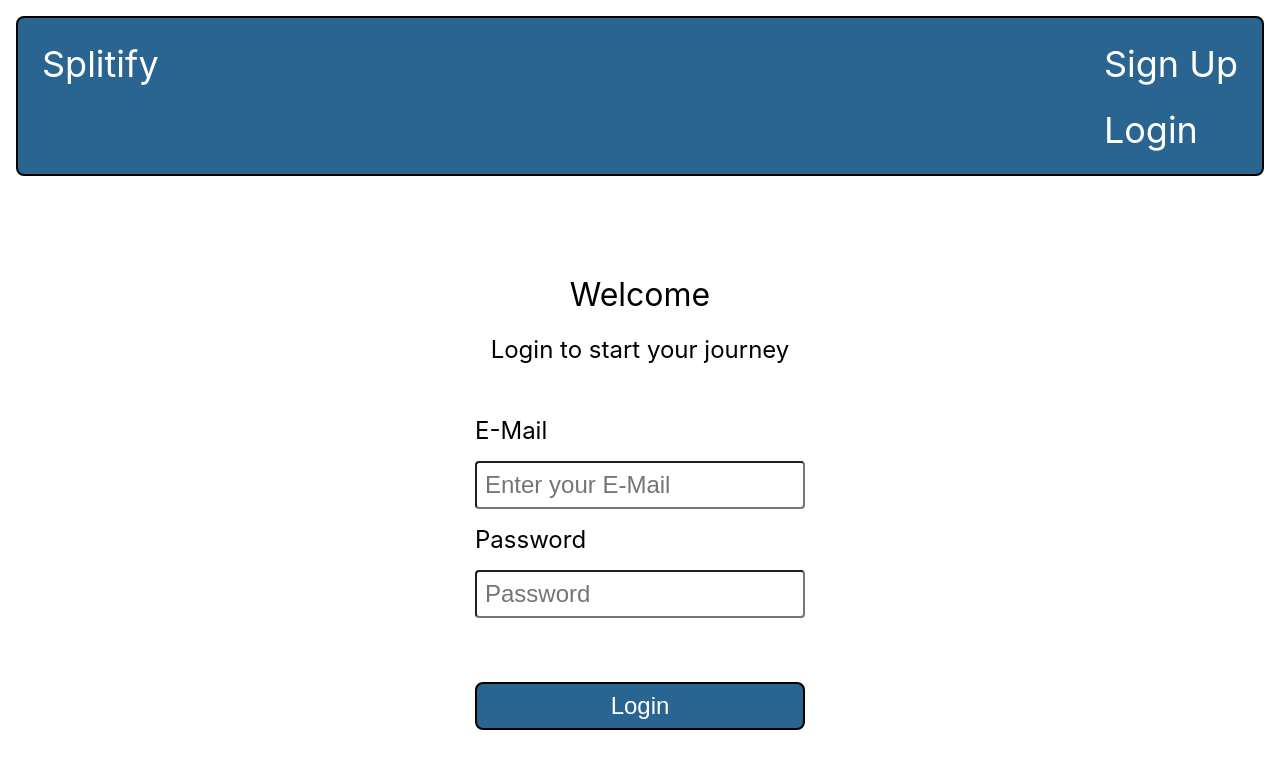
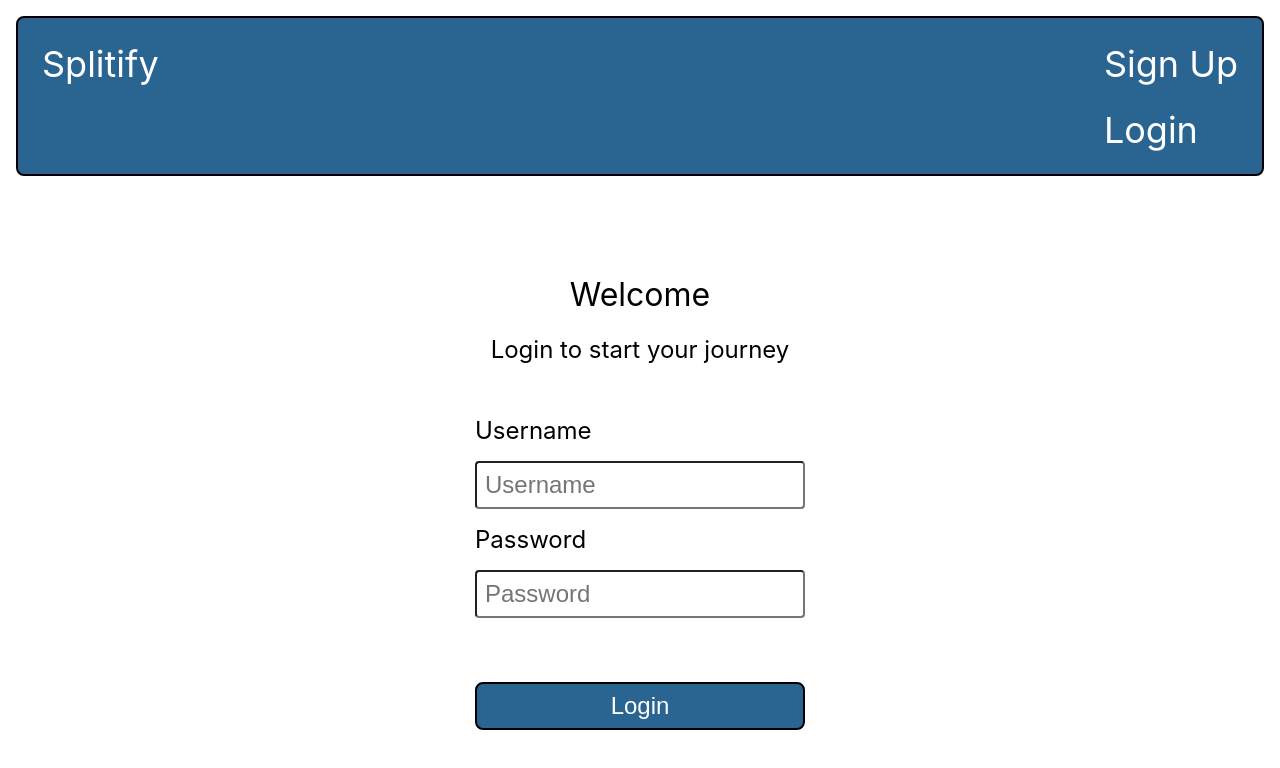
Before and after one commit to flo951/final-project-upleveled, a Next.js app: page /login in a window 1280 px wide. Shown: the top 768 px of the page. Built offline with nearby package versions, Linux system fonts and the light colour scheme.

Commit message:
Create login page

```diff
--- a/pages/login.tsx
+++ b/pages/login.tsx
@@ -1,7 +1,9 @@
 import { css } from '@emotion/react';
 import Head from 'next/head';
-import { Router } from 'next/router';
+import { Router, useRouter } from 'next/router';
+import { useState } from 'react';
 import { formContainerStyles, formStyles } from '../styles/styles';
+import { LoginResponseBody } from './api/login';
 
 const nameInputStyles = css`
   padding: 8px 8px;
@@ -29,27 +31,79 @@ const spanLabelStyles = css`
   font-size: 24px;
   margin-bottom: 12px;
 `;
+const errorStyles = css`
+  color: red;
+  font-size: 24px;
+`;
+type Errors = { message: string }[];
 
 export default function Login() {
+  const [username, setUsername] = useState('');
+  const [password, setPassword] = useState('');
+  const [errors, setErrors] = useState<Errors>([]);
+  const router = useRouter();
   return (
     <>
       <Head>
         <title>Login</title>
-        <meta name="signup" content="" />
+        <meta name="login" content="" />
       </Head>
 
       <div css={formContainerStyles}>
         <h1>Welcome</h1>
         <span css={spanLabelStyles}>Login to start your journey</span>
-        <form css={formStyles}>
+        <form
+          css={formStyles}
+          onSubmit={async (e) => {
+            e.preventDefault();
+
+            const loginResponse = await fetch('/api/login', {
+              method: 'POST',
+              headers: {
+                'Content-Type': 'application/json',
+              },
+              body: JSON.stringify({
+                username: username,
+                password: password,
+              }),
+            });
+
+            const loginResponseBody =
+              (await loginResponse.json()) as LoginResponseBody;
+
+            if ('errors' in loginResponseBody) {
+              setErrors(loginResponseBody.errors);
+              return;
+            }
+            const returnTo = router.query.returnTo;
+            console.log('returnTo', returnTo);
+
+            if (
+              returnTo &&
+              !Array.isArray(returnTo) &&
+              // match returnto paramater against valid path
+              // regexpressions
+              /^\/[a-zA-Z0-9-?=]*$/.test(returnTo)
+            ) {
+              await router.push(returnTo);
+              return;
+            }
+
+            // clear errors
+            setErrors([]); // maybe not necessary with redirect
+            await router
+              .push(`/users/${loginResponseBody.user.id}`)
+              .catch((error) => console.log(error));
+          }}
+        >
           <label htmlFor="e-mail">
-            <span css={spanLabelStyles}>E-Mail</span>
+            <span css={spanLabelStyles}>Username</span>
           </label>
           <input
             css={nameInputStyles}
-            type="email"
-            data-test-id="signup-email"
-            placeholder="Enter your E-Mail"
+            data-test-id="username-login"
+            placeholder="Username"
+            onChange={(e) => setUsername(e.currentTarget.value)}
             required
           />
           <label htmlFor="password">
@@ -60,7 +114,9 @@ export default function Login() {
             data-test-id="login-password"
             id="password"
             name="password"
+            type="password"
             placeholder="Password"
+            onChange={(e) => setPassword(e.currentTarget.value)}
             required
           />
           <input
@@ -70,6 +126,11 @@ export default function Login() {
             value="Login"
           />
         </form>
+        <div css={errorStyles}>
+          {errors.map((error) => {
+            return <div key={`error-${error.message}`}>{error.message}</div>;
+          })}
+        </div>
       </div>
     </>
   );
```
